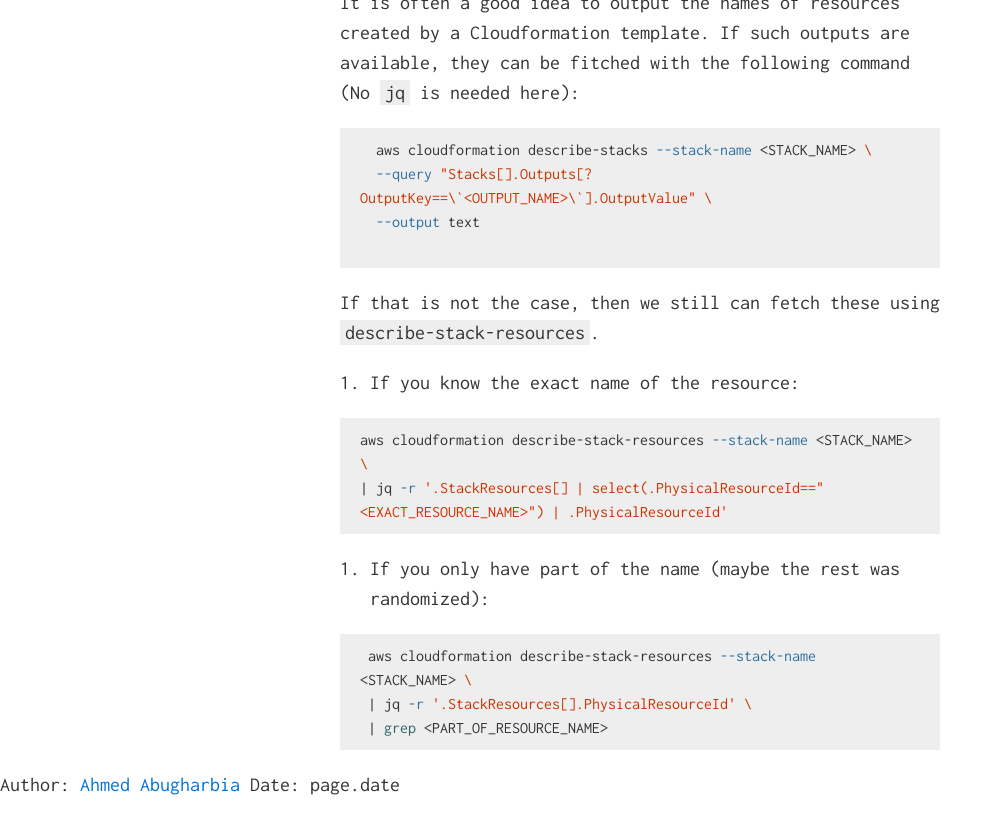
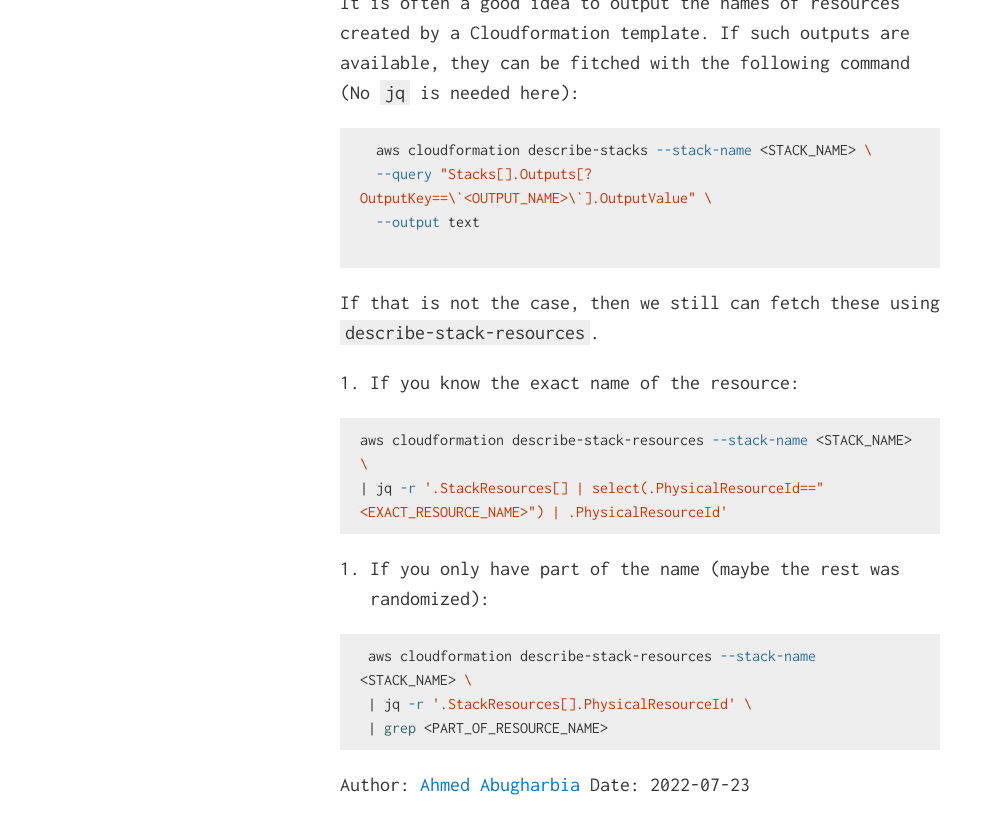
Before and after one commit to Ahmed-AG/cyberdojo-page, a Jekyll site: the page built from read/2022-07-23-jq-for-AWS.md, in a window 1280 px wide and 900 px high, scrolled down 2988 px. Shown: the top 834 px of the window, without its empty margins (0-1003 px from the left). Built offline with Jekyll 4.4.1, drawn with Linux system fonts in a browser that asks for light colours.

Commit message:
jq for AWS

```diff
--- a/_layouts/reads.html
+++ b/_layouts/reads.html
@@ -14,9 +14,9 @@
   <div class="container">
     <h1 style="text-align: left;"><a href="./">{{ page.title }}</a></h1>
     {{ content }}
+    Author: <a href="{{ page.author }}">{{ page.author }}</a>
+    Date: {{ page.date }}
   </div>
-  Author: <a href="{{ page.author }}">{{ page.author }}</a>
-  Date: page.date
 {% include scripts.html %}
 </body>
 </html>
```
